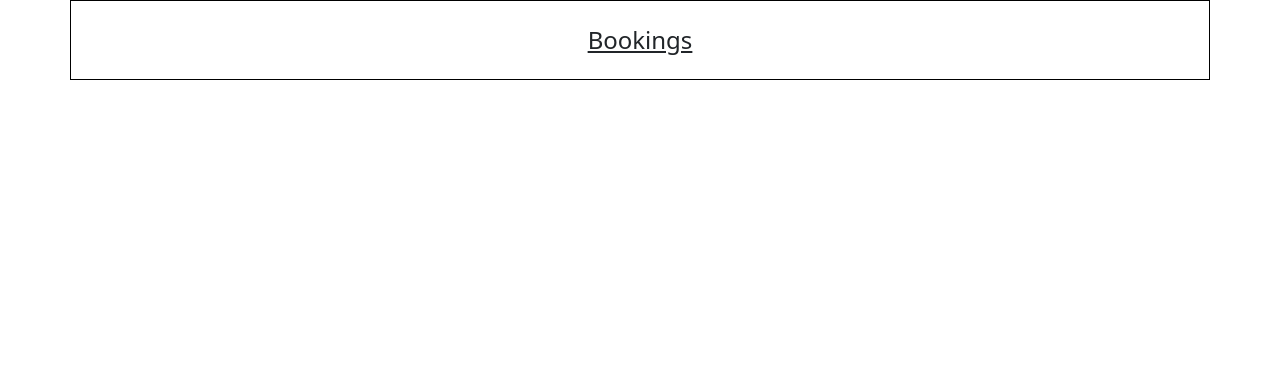
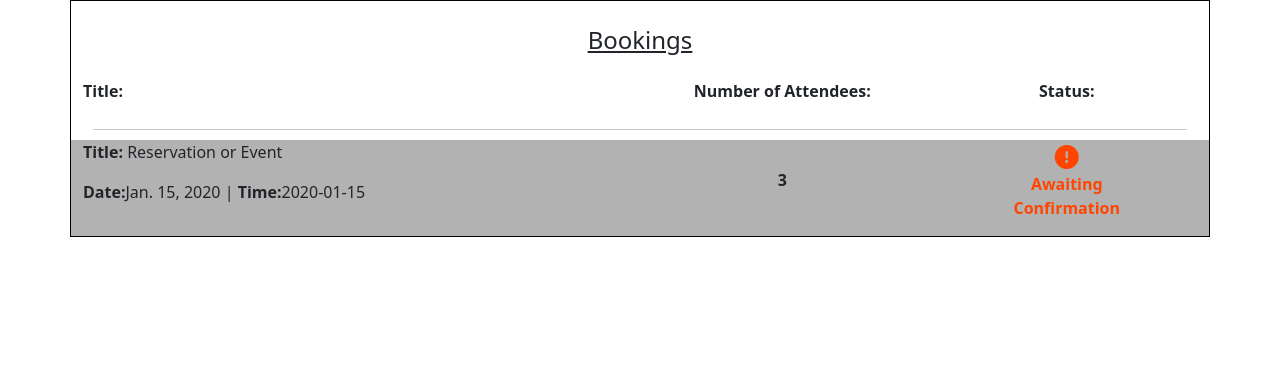
Before and after one commit to Alan-Bushell/la-cocina-del-diablo, a Django app: page /profile/ in a window 1280 px wide. Shown: the part 423-800 px from the top of the page. Run offline with Django 3.2, Linux system fonts and the light colour scheme; tables that the repository leaves empty hold one stand-in row (values such as "Sample post"); some libraries are stand-ins or nearby versions.

Commit message:
display user data on profile

```diff
--- a/restaurant/views.py
+++ b/restaurant/views.py
@@ -1,7 +1,7 @@
 from django.shortcuts import render, get_object_or_404, redirect
 from django.views import generic, View
 from restaurant.forms import BookingForm
-from .models import Menu, Starter, MainDish, Dessert, Event
+from .models import Menu, Starter, MainDish, Dessert, Event, Booking, Customer
 
 # Create your views here.
 
@@ -46,7 +46,8 @@
     """
     renders profile page
     """
-    return render(request, "profile.html")
+    bookings = Booking.objects.all()
+    return render(request, "profile.html", {'bookings': bookings})
 
 
 def about(request):
--- a/templates/profile.html
+++ b/templates/profile.html
@@ -45,7 +45,7 @@
     <div class="row reservation">
         <div class="col-sm-6">
             <p><strong>Title:</strong> Reservation or Event</p>
-            <p><strong>Date:</strong>{{ booking.booking_time }} | <strong>Time:</strong>Sample Time</p>
+            <p><strong>Date:</strong>{{ booking.booking_date }} | <strong>Time:</strong>{{booking.booking_time}}</p>
         </div>
         <div class="col-sm-3 text-center">
             <p><strong>3</strong></p>
```
